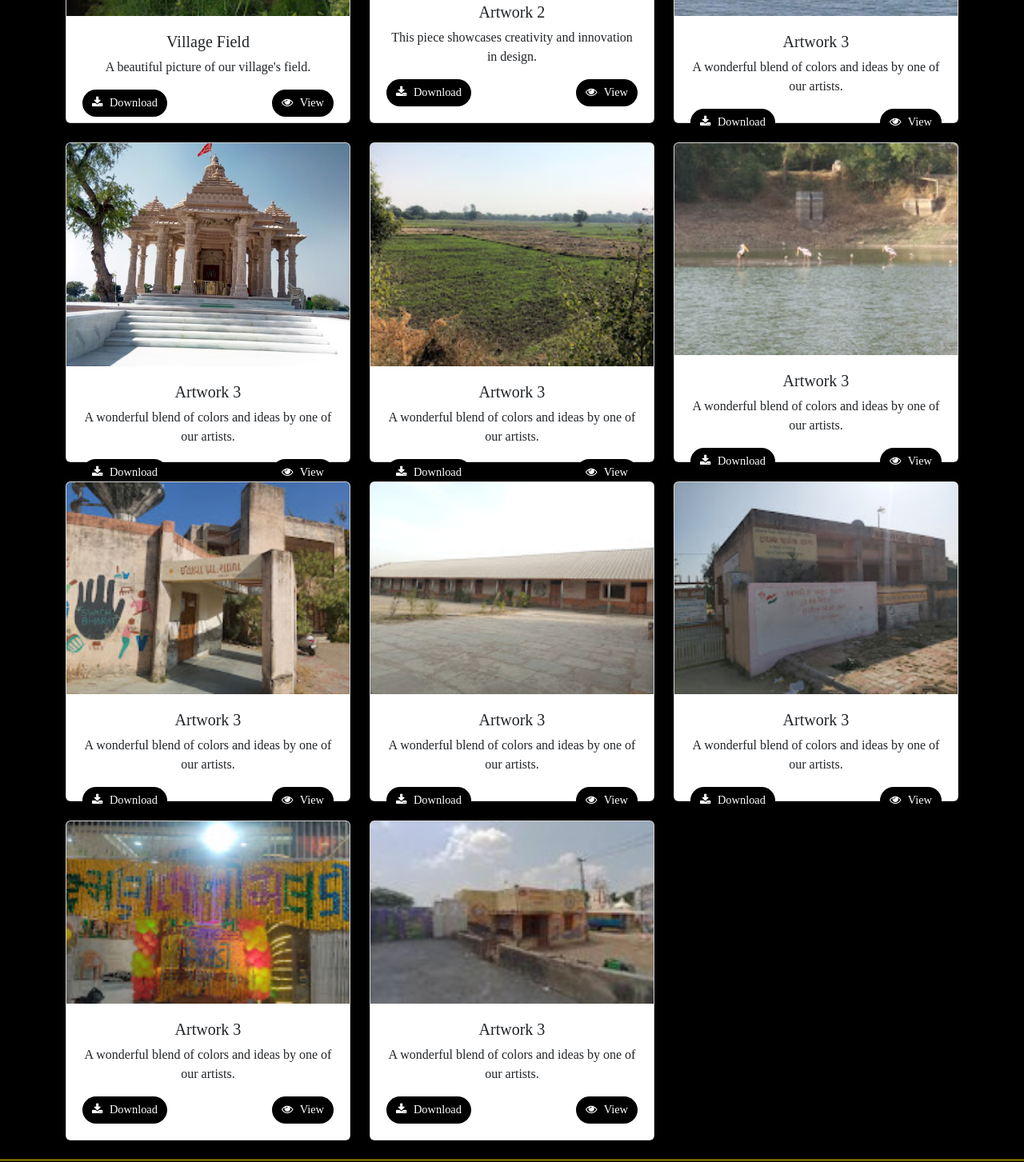
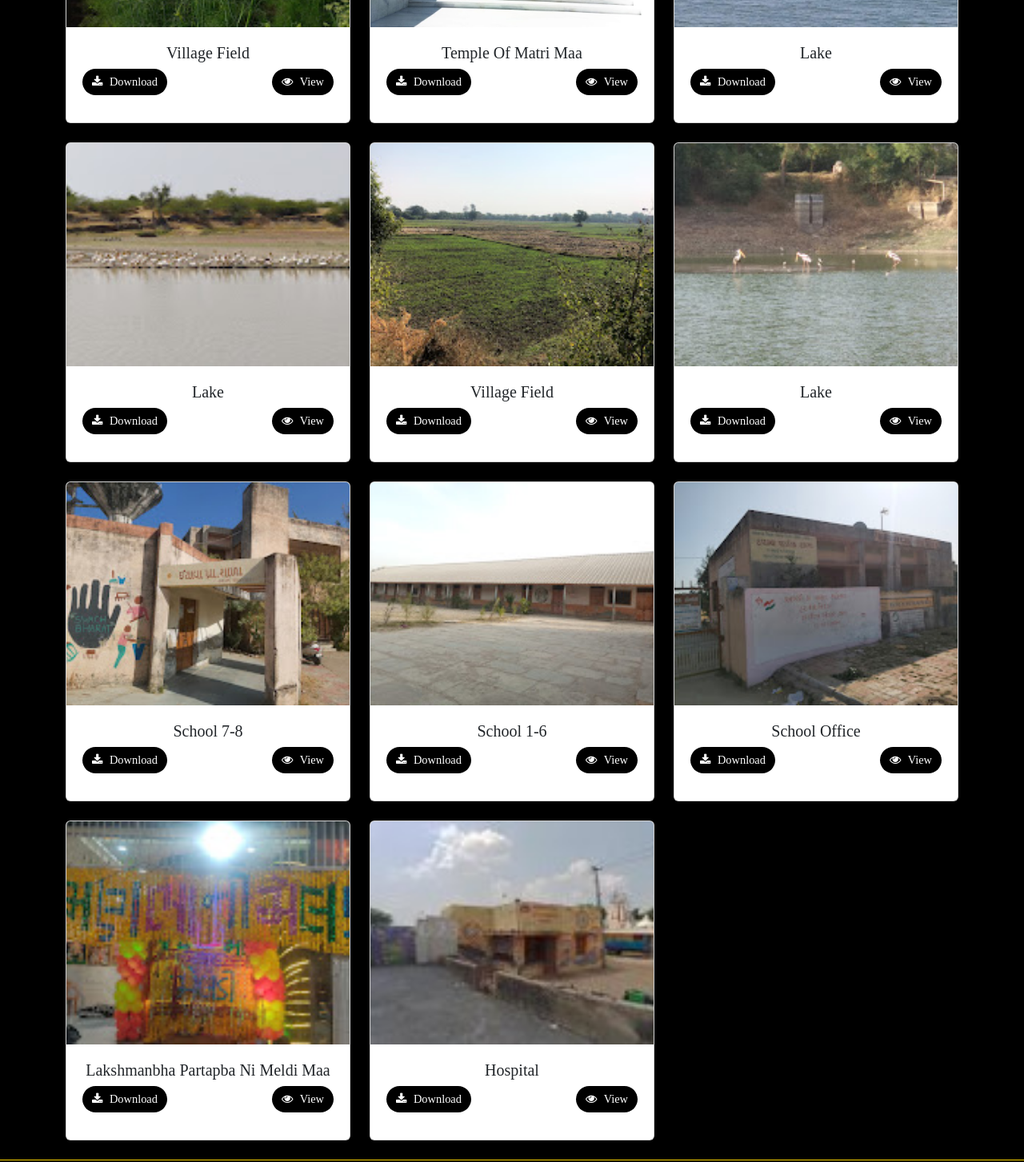
Before and after one commit to jaydipsinh2054/iyava, a plain HTML site: page gallery.html in a window 1280 px wide. Shown: the part 426-1879 px from the top of the page at 80% size. Drawn offline with Linux system fonts and the light colour scheme; a web font is replaced by a local one.

Commit message:
Update gallery.html

```diff
--- a/gallery.html
+++ b/gallery.html
@@ -4,7 +4,7 @@
     <meta charset="UTF-8" />
     <meta name="viewport" content="width=device-width, initial-scale=1.0" />
     <title>Iyava</title>
-    <link rel="stylesheet" href="css/bootstrap.min.css">
+    <link rel="stylesheet" href="css/bootstrap.min.css" />
     <link
       rel="stylesheet"
       href="https://cdnjs.cloudflare.com/ajax/libs/font-awesome/4.7.0/css/font-awesome.min.css"
@@ -60,9 +60,6 @@
               />
               <div class="card-body">
                 <h5 class="card-title">Village Field</h5>
-                <p class="card-text">
-                  A beautiful picture of our village's field.
-                </p>
                 <div class="d-flex justify-content-between">
                   <a
                     href="public/images/1.jpg"
@@ -83,22 +80,20 @@
               </div>
             </div>
           </div>
+
           <!-- Card 2 -->
           <div class="col-md-4">
             <div class="card mb-4">
               <img
-                src="public/images/4.jpg"
+                src="public/images/2.jpg"
                 class="card-img-top"
-                alt="Gallery Image 2"
+                alt="Gallery Image 1"
               />
               <div class="card-body">
-                <h5 class="card-title">Artwork 2</h5>
-                <p class="card-text">
-                  This piece showcases creativity and innovation in design.
-                </p>
+                <h5 class="card-title">Temple Of Matri Maa</h5>
                 <div class="d-flex justify-content-between">
                   <a
-                    href="public/images/4.jpg"
+                    href="public/images/2.jpg"
                     download
                     class="btn btn-primary"
                   >
@@ -108,7 +103,7 @@
                     class="btn btn-success"
                     data-bs-toggle="modal"
                     data-bs-target="#imageModal"
-                    data-image-src="public/images/4.jpg"
+                    data-image-src="public/images/2.jpg"
                   >
                     <i class="fa fa-eye"></i> View
                   </button>
@@ -116,19 +111,17 @@
               </div>
             </div>
           </div>
+
           <!-- Card 3 -->
           <div class="col-md-4">
             <div class="card mb-4">
               <img
                 src="public/images/3.jpg"
                 class="card-img-top"
-                alt="Gallery Image 3"
+                alt="Gallery Image 1"
               />
               <div class="card-body">
-                <h5 class="card-title">Artwork 3</h5>
-                <p class="card-text">
-                  A wonderful blend of colors and ideas by one of our artists.
-                </p>
+                <h5 class="card-title">Lake</h5>
                 <div class="d-flex justify-content-between">
                   <a
                     href="public/images/3.jpg"
@@ -154,18 +147,15 @@
           <div class="col-md-4">
             <div class="card mb-4">
               <img
-                src="public/images/2.jpg"
+                src="public/images/4.jpg"
                 class="card-img-top"
-                alt="Gallery Image 3"
+                alt="Gallery Image 1"
               />
               <div class="card-body">
-                <h5 class="card-title">Artwork 3</h5>
-                <p class="card-text">
-                  A wonderful blend of colors and ideas by one of our artists.
-                </p>
+                <h5 class="card-title">Lake</h5>
                 <div class="d-flex justify-content-between">
                   <a
-                    href="public/images/2.jpg"
+                    href="public/images/4.jpg"
                     download
                     class="btn btn-primary"
                   >
@@ -175,7 +165,7 @@
                     class="btn btn-success"
                     data-bs-toggle="modal"
                     data-bs-target="#imageModal"
-                    data-image-src="public/images/2.jpg"
+                    data-image-src="public/images/4.jpg"
                   >
                     <i class="fa fa-eye"></i> View
                   </button>
@@ -190,13 +180,10 @@
               <img
                 src="public/images/5.jpg"
                 class="card-img-top"
-                alt="Gallery Image 3"
+                alt="Gallery Image 1"
               />
               <div class="card-body">
-                <h5 class="card-title">Artwork 3</h5>
-                <p class="card-text">
-                  A wonderful blend of colors and ideas by one of our artists.
-                </p>
+                <h5 class="card-title">Village Field</h5>
                 <div class="d-flex justify-content-between">
                   <a
                     href="public/images/5.jpg"
@@ -224,13 +211,10 @@
               <img
                 src="public/images/6.jpg"
                 class="card-img-top"
-                alt="Gallery Image 3"
+                alt="Gallery Image 1"
               />
               <div class="card-body">
-                <h5 class="card-title">Artwork 3</h5>
-                <p class="card-text">
-                  A wonderful blend of colors and ideas by one of our artists.
-                </p>
+                <h5 class="card-title">Lake</h5>
                 <div class="d-flex justify-content-between">
                   <a
                     href="public/images/6.jpg"
@@ -258,13 +242,10 @@
               <img
                 src="public/images/7.jpg"
                 class="card-img-top"
-                alt="Gallery Image 3"
+                alt="Gallery Image 1"
               />
               <div class="card-body">
-                <h5 class="card-title">Artwork 3</h5>
-                <p class="card-text">
-                  A wonderful blend of colors and ideas by one of our artists.
-                </p>
+                <h5 class="card-title">School 7-8</h5>
                 <div class="d-flex justify-content-between">
                   <a
                     href="public/images/7.jpg"
@@ -292,13 +273,10 @@
               <img
                 src="public/images/8.jpg"
                 class="card-img-top"
-                alt="Gallery Image 3"
+                alt="Gallery Image 1"
               />
               <div class="card-body">
-                <h5 class="card-title">Artwork 3</h5>
-                <p class="card-text">
-                  A wonderful blend of colors and ideas by one of our artists.
-                </p>
+                <h5 class="card-title">School 1-6</h5>
                 <div class="d-flex justify-content-between">
                   <a
                     href="public/images/8.jpg"
@@ -326,13 +304,10 @@
               <img
                 src="public/images/9.jpg"
                 class="card-img-top"
-                alt="Gallery Image 3"
+                alt="Gallery Image 1"
               />
               <div class="card-body">
-                <h5 class="card-title">Artwork 3</h5>
-                <p class="card-text">
-                  A wonderful blend of colors and ideas by one of our artists.
-                </p>
+                <h5 class="card-title">School Office</h5>
                 <div class="d-flex justify-content-between">
                   <a
                     href="public/images/9.jpg"
@@ -360,13 +335,10 @@
               <img
                 src="public/images/10.jpg"
                 class="card-img-top"
-                alt="Gallery Image 3"
+                alt="Gallery Image 1"
               />
               <div class="card-body">
-                <h5 class="card-title">Artwork 3</h5>
-                <p class="card-text">
-                  A wonderful blend of colors and ideas by one of our artists.
-                </p>
+                <h5 class="card-title">Lakshmanbha Partapba Ni Meldi Maa</h5>
                 <div class="d-flex justify-content-between">
                   <a
                     href="public/images/10.jpg"
@@ -394,13 +366,10 @@
               <img
                 src="public/images/1.jpeg"
                 class="card-img-top"
-                alt="Gallery Image 3"
+                alt="Gallery Image 1"
               />
               <div class="card-body">
-                <h5 class="card-title">Artwork 3</h5>
-                <p class="card-text">
-                  A wonderful blend of colors and ideas by one of our artists.
-                </p>
+                <h5 class="card-title">Hospital</h5>
                 <div class="d-flex justify-content-between">
                   <a
                     href="public/images/1.jpeg"
@@ -434,7 +403,7 @@
           <a class="active text-dark" href="gallery.html">Gallery</a> |
           <a href="contact.html">Contact</a>
         </p>
-        <p class="footer-company-name">© 2024 Iyava</p>
+        <p class="footer-company-name">© 2024 Iyava .</p>
       </div>
 
       <div class="footer-center">
```
Lines whose indentation alone changed are shown as unchanged.
